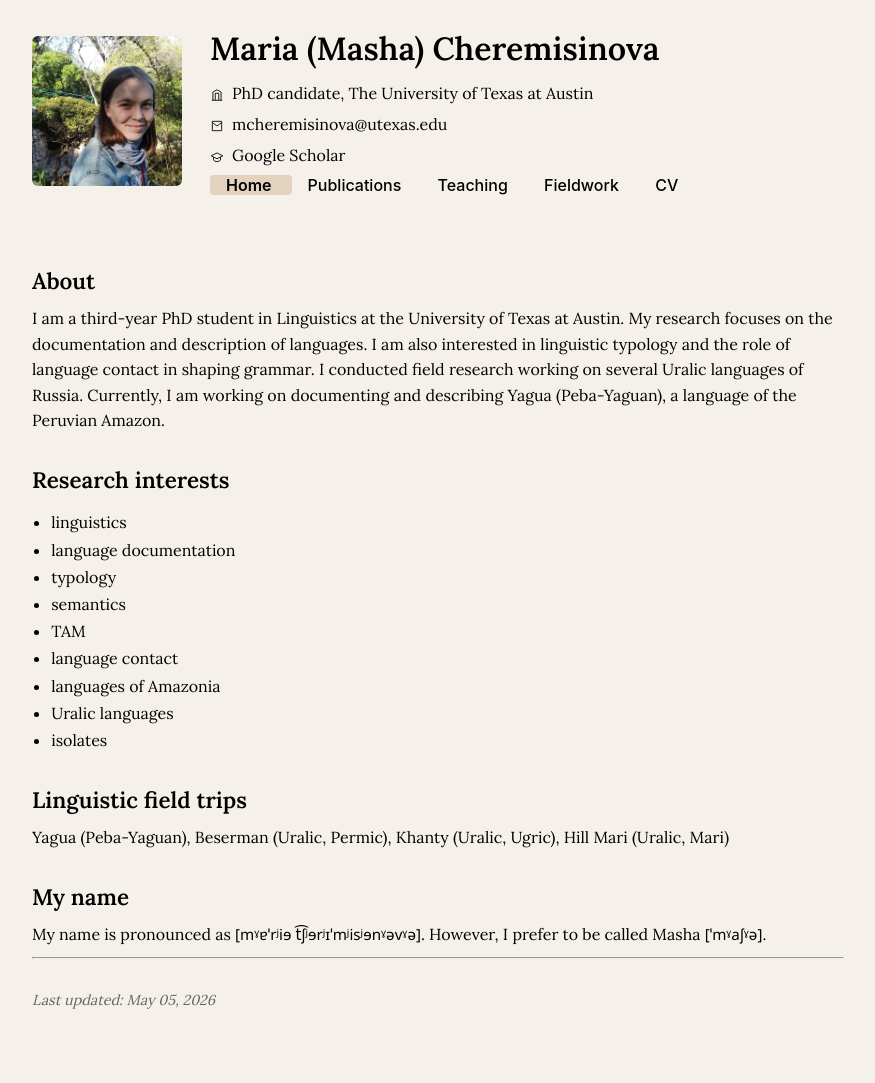
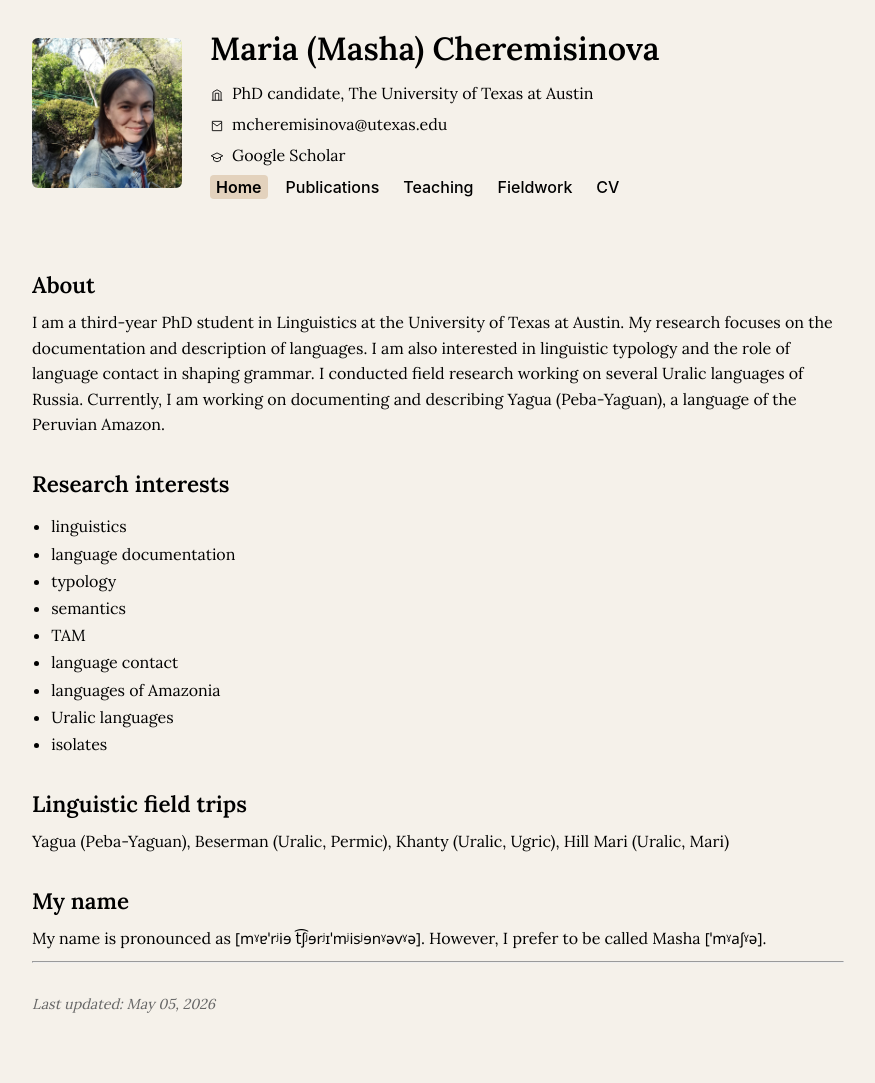
Before and after one commit to mashache/mashache.github.io, a Jekyll site: the page built from index.md, in a window 1280 px wide. Shown: the whole page, without its empty margins (202-1077 px from the left). Built offline with Jekyll 4.4.1, drawn with Linux system fonts in a browser that asks for light colours.

Commit message:
Update custom.css

```diff
--- a/assets/custom.css
+++ b/assets/custom.css
@@ -68,12 +68,18 @@ img { max-width: 100%; height: auto; border-radius: 10px; }
   margin-bottom: 30px !important;
 }
 
+.site-menu {
+  display: flex;
+  gap: 12px;
+  flex-wrap: wrap;
+}
+
 .site-menu a {
   color: #000 !important;      /* always black */
   text-decoration: none;
   font-weight: 500;
   font-family: "Inter", system-ui, sans-serif;
-  padding: 0px 16px;
+  padding: 2px 6px;
   border-radius: 4px;
   transition: background-color 0.2s ease;
 }
@@ -125,11 +131,6 @@ footer {
 
 .site-header {
   padding-bottom: 10px !important;
-}
-
-
-.site-menu {
-  margin-bottom: 0 !important;
 }
 
 
```
